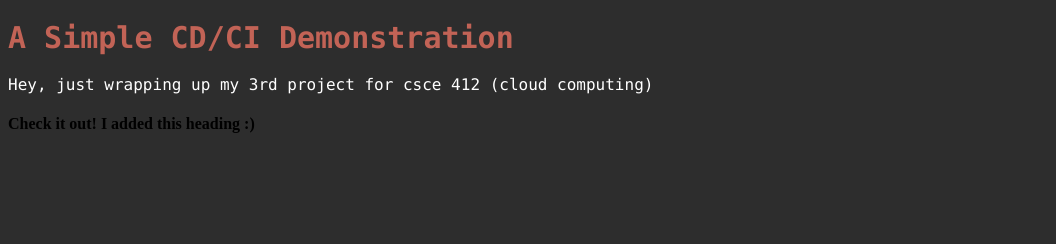
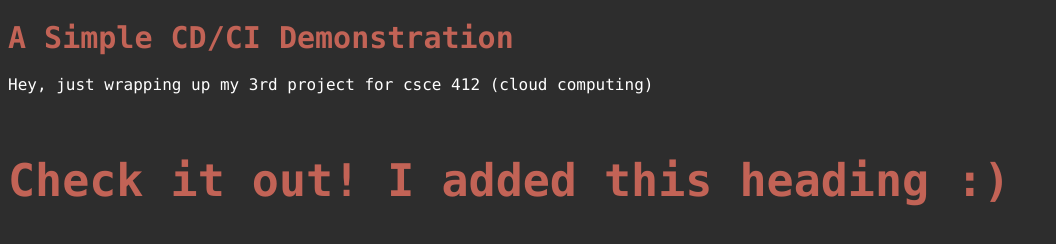
Before and after one commit to nadxhielijuarez/my_website_repo, a plain HTML site: page demo.html in a window 1280 px wide. Shown: the whole page, without its empty margins (0-1056 px from the left). Drawn offline with Linux system fonts and the light colour scheme.

Commit message:
editing so the changes are visible
the font was the same as the background

```diff
--- a/demo.css
+++ b/demo.css
@@ -8,6 +8,13 @@ h1 {
     font-family: Menlo, Monaco, fixed-width;
 }
 
+
+h4 {
+    color: #C26356;
+    font-size: 45px;
+    font-family: Menlo, Monaco, fixed-width;
+}
+
 p {
     color: white;
     font-family: "Source Code Pro", Menlo, Monaco, fixed-width;
```
